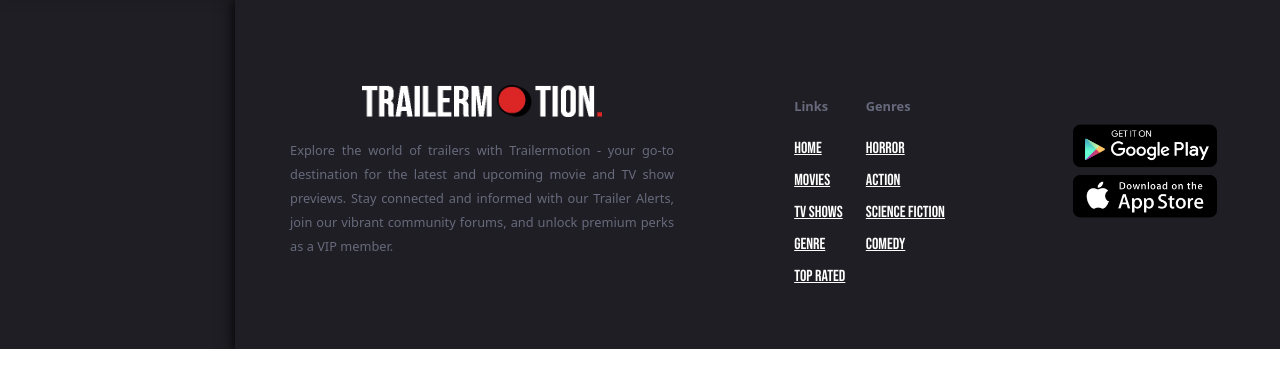
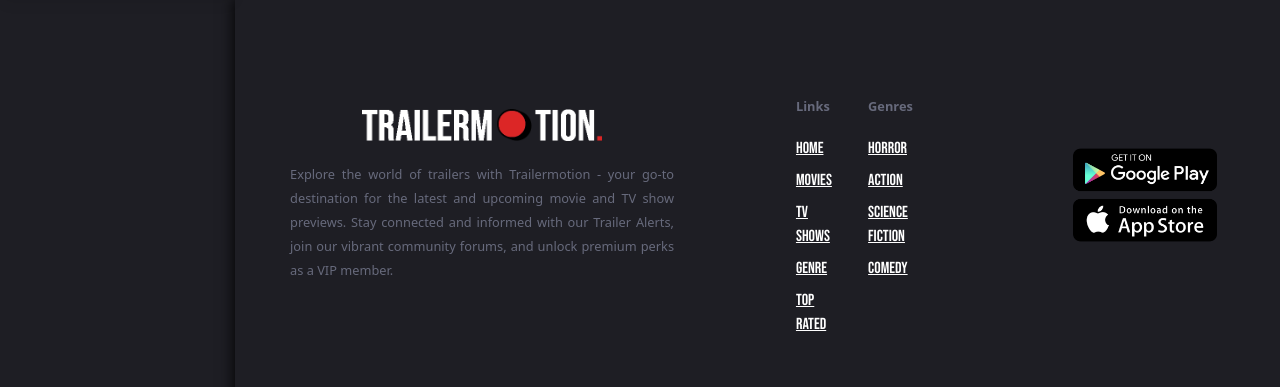
Before and after one commit to caranayjamesmichael/trailermotion, a React (Vite) app: page /genres in a window 1280 px wide. Shown: the part 807-1194 px from the top of the page. Before the commit the page ends 1156 px from the top, so only its background shows below. Built offline with nearby package versions, Linux system fonts and the light colour scheme; no server answers.

Commit message:
Added hover effect for links

```diff
--- a/src/components/Footer.jsx
+++ b/src/components/Footer.jsx
@@ -24,31 +24,31 @@ const Footer = () => {
       </div>
       <div className="flex gap-20 lg:gap-0 justify-around w-1/4 p-10">
         <ul className=" flex flex-col gap-2 pt-10">
-          <h2 className="text-[#676a7c] font-semibold pb-3">
+          <h2 className="text-[#676a7c] font-semibold pb-3 px-3">
             <small>Links</small>
           </h2>
 
-          <li className="text-white hover:border-l-4 hover:border-red-500 duration-200 font-bebas">
+          <li className="text-white hover:border-l-4 hover:border-red-500 duration-200 font-bebas px-3">
             <a className="underline" href="/home">
               Home
             </a>
           </li>
-          <li className="text-white hover:border-l-4 hover:border-red-500 duration-200 font-bebas">
+          <li className="text-white hover:border-l-4 hover:border-red-500 duration-200 font-bebas px-3">
             <a className="underline" href="/movies">
               Movies
             </a>
           </li>
-          <li className="text-white hover:border-l-4 hover:border-red-500 duration-200 font-bebas">
+          <li className="text-white hover:border-l-4 hover:border-red-500 duration-200 font-bebas px-3">
             <a className="underline" href="/series">
               Tv Shows
             </a>
           </li>
-          <li className="text-white hover:border-l-4 hover:border-red-500 duration-200 font-bebas">
+          <li className="text-white hover:border-l-4 hover:border-red-500 duration-200 font-bebas px-3">
             <a className="underline" href="/genres">
               Genre
             </a>
           </li>
-          <li className="text-white hover:border-l-4 hover:border-red-500 duration-200 font-bebas">
+          <li className="text-white hover:border-l-4 hover:border-red-500 duration-200 font-bebas px-3">
             <a className="underline" href="/toprated">
               Top Rated
             </a>
@@ -56,26 +56,26 @@ const Footer = () => {
         </ul>
 
         <ul className=" flex flex-col pt-10 gap-2">
-          <h2 className="text-[#676a7c] font-semibold pb-3">
+          <h2 className="text-[#676a7c] font-semibold pb-3 px-3">
             <small>Genres</small>
           </h2>
 
-          <li className="text-white hover:border-l-4 hover:border-red-500 duration-200 font-bebas">
+          <li className="text-white hover:border-l-4 hover:border-red-500 duration-200 font-bebas px-3">
             <a className="underline" href="/genres">
               Horror
             </a>
           </li>
-          <li className="text-white hover:border-l-4 hover:border-red-500 duration-200 font-bebas">
+          <li className="text-white hover:border-l-4 hover:border-red-500 duration-200 font-bebas px-3">
             <a className="underline" href="/genres">
               Action
             </a>
           </li>
-          <li className="text-white hover:border-l-4 hover:border-red-500 duration-200 font-bebas">
+          <li className="text-white hover:border-l-4 hover:border-red-500 duration-200 font-bebas px-3">
             <a className="underline" href="/genres">
               Science Fiction
             </a>
           </li>
-          <li className="text-white hover:border-l-4 hover:border-red-500 duration-200 font-bebas">
+          <li className="text-white hover:border-l-4 hover:border-red-500 duration-200 font-bebas px-3">
             <a className="underline" href="/genres">
               Comedy
             </a>
```
